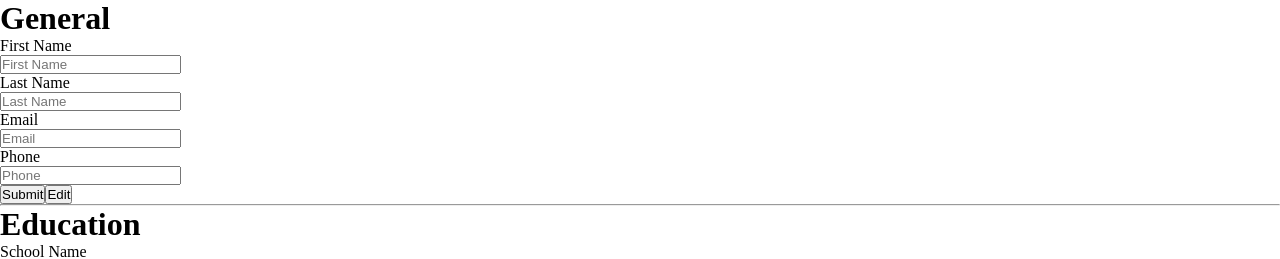
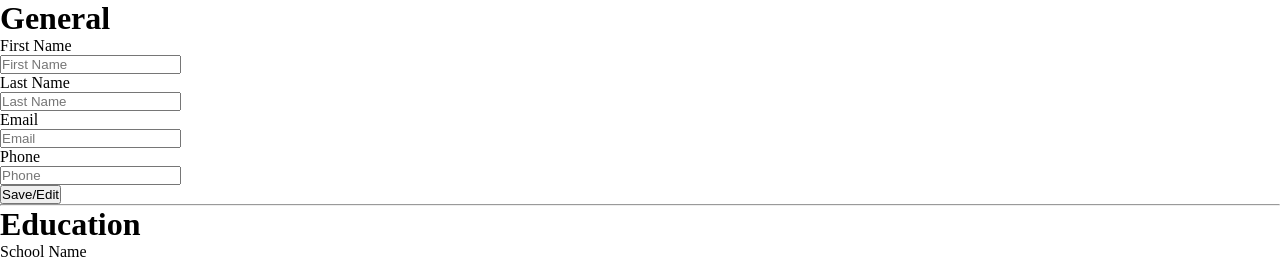
Before and after one commit to BearsLair/React-CV, a React (Vite) app in the folder CV-App/: page / in a window 1280 px wide. Shown: the top 259 px of the page. Built offline with nearby package versions, Linux system fonts and the light colour scheme.

Commit message:
Feat: General data can be displayed/edited

```diff
--- a/CV-App/src/components/General.jsx
+++ b/CV-App/src/components/General.jsx
@@ -73,10 +73,7 @@ function General({ submitGeneral }) {
         ></input>
         <div className="btn-div">
           <button className="doc-btn" type="submit">
-            Submit
-          </button>
-          <button className="doc-btn" type="button">
-            Edit
+            Save/Edit
           </button>
         </div>
       </form>
--- a/CV-App/src/components/GeneralDisplay.jsx
+++ b/CV-App/src/components/GeneralDisplay.jsx
@@ -1,4 +1,8 @@
-function GeneralDisplay({ firstName, lastName, email, phone }) {
+function GeneralDisplay({ data }) {
+  if (!data || !data.firstName) {
+    return null;
+  } else {
+    const { firstName, lastName, email, phone } = data;
     return (
       <div className="general-sec-div">
         <p>
@@ -9,5 +13,6 @@ function GeneralDisplay({ firstName, lastName, email, phone }) {
       </div>
     );
   }
+}
 
 export default GeneralDisplay;
```
Lines whose indentation alone changed are shown as unchanged.
